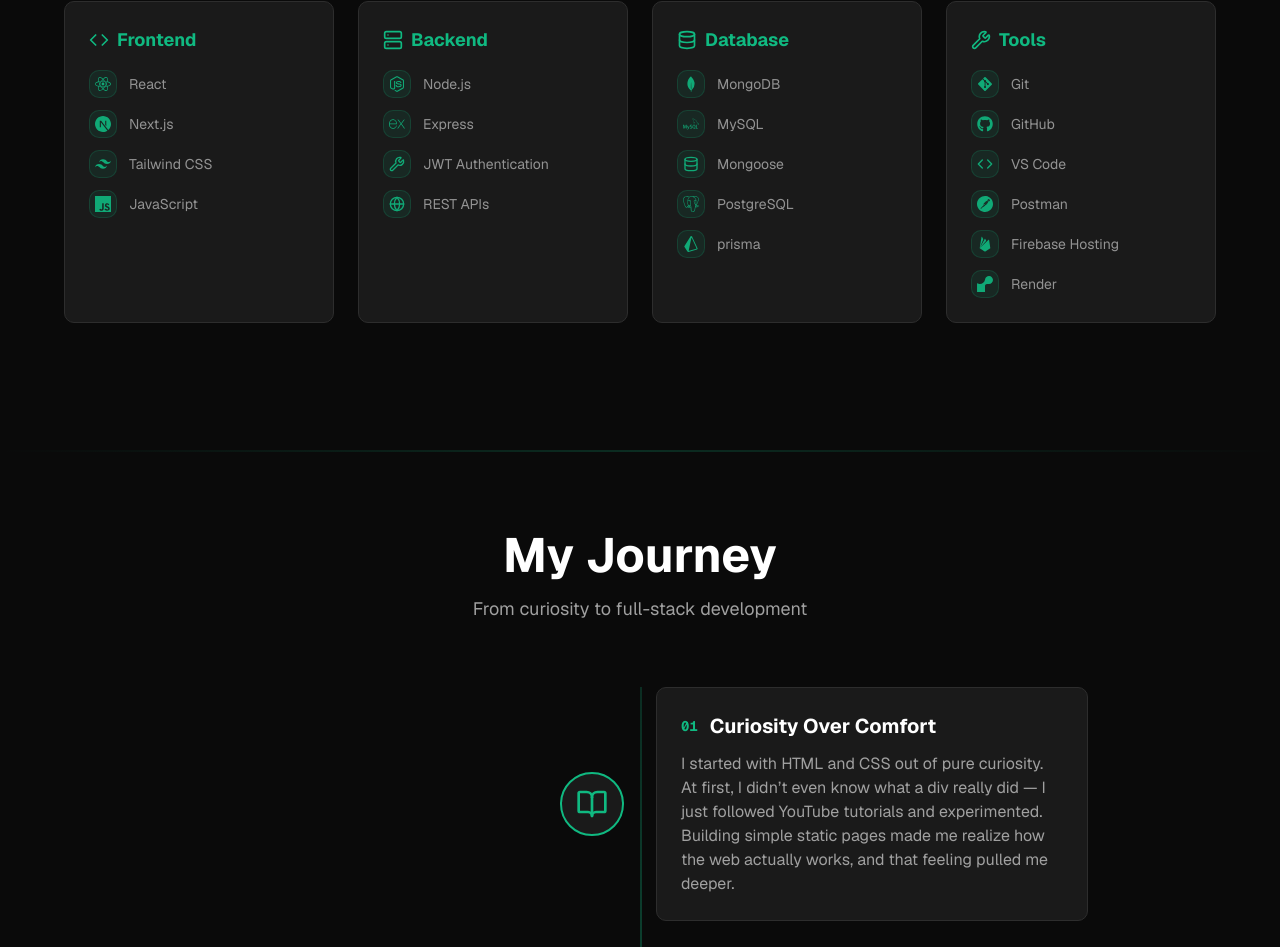
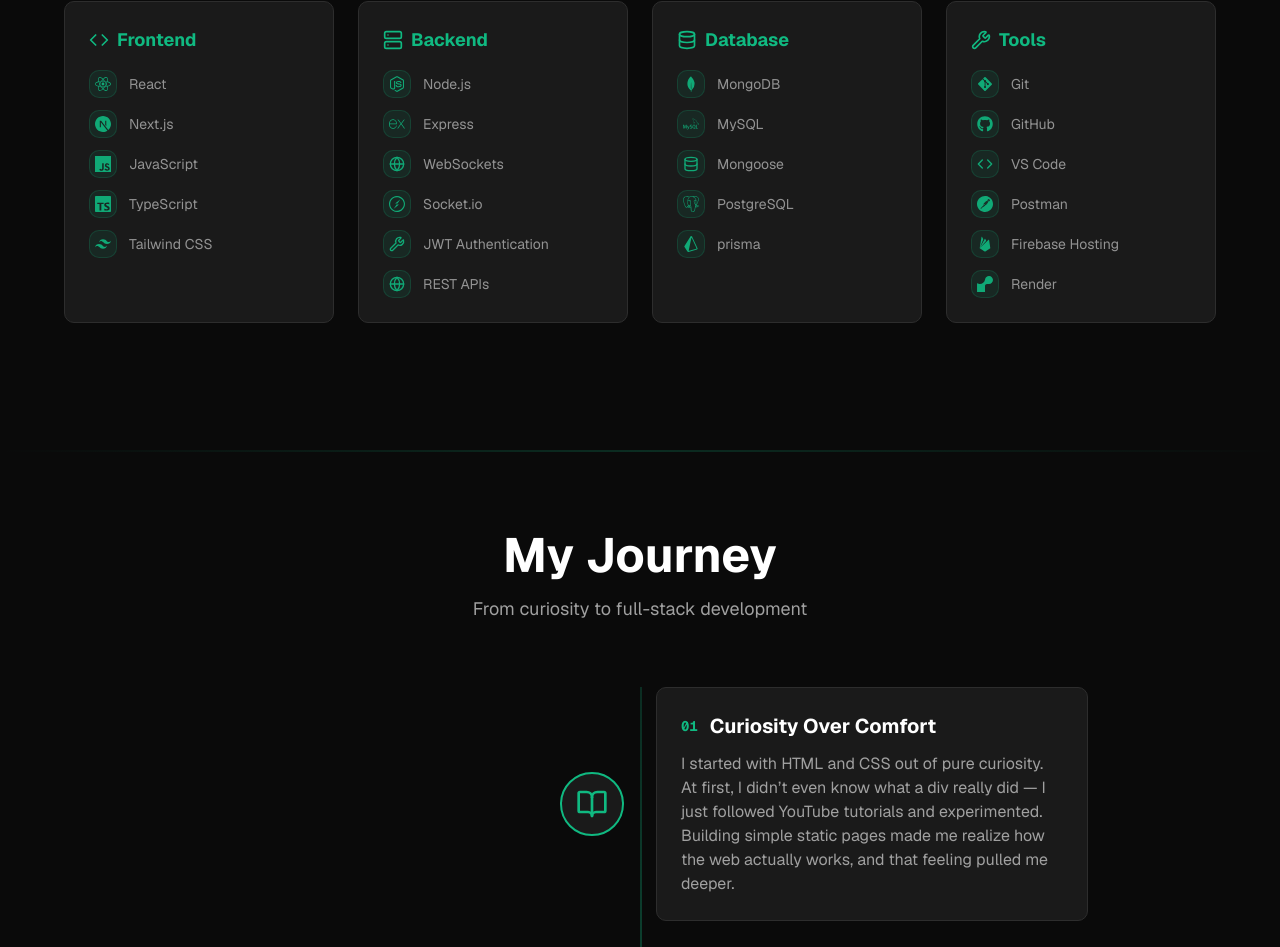
Before and after one commit to akrathor18/MyPortfolio, a Next.js app: page / in a window 1280 px wide. Shown: the part 1848-2795 px from the top of the page. Built offline with nearby package versions, Linux system fonts and the light colour scheme.

Commit message:
feat(skills): add typescript and websockets in skill section

```diff
--- a/src/components/Skills.jsx
+++ b/src/components/Skills.jsx
@@ -12,6 +12,7 @@ import {
   SiNextdotjs,
   SiTailwindcss,
   SiJavascript,
+  SiTypescript,
   SiMongodb,
   SiMysql,
   SiPostman,
@@ -19,6 +20,7 @@ import {
   SiRender,
   SiPostgresql ,
   SiPrisma ,
+  SiSocketdotio ,
 } from "react-icons/si";
 import { useState } from 'react';
 export default function Skills() {
@@ -29,11 +31,14 @@ export default function Skills() {
     'Next.js': SiNextdotjs,
     'Tailwind CSS': SiTailwindcss,
     JavaScript: SiJavascript,
+    TypeScript: SiTypescript,
 
     'Node.js': FaNodeJs,
     Express: SiExpress ,
     'REST APIs': Globe,
     'JWT Authentication': Wrench,
+'WebSockets': Globe,
+  'Socket.io': SiSocketdotio,
 
     MongoDB: SiMongodb,
     MySQL: SiMysql,
@@ -55,13 +60,15 @@ export default function Skills() {
   'Next.js': 'React framework with server-side rendering and routing',
   'Tailwind CSS': 'Utility-first CSS framework for rapid UI development',
   JavaScript: 'Core language for web development',
+  TypeScript: 'Superset of JavaScript with static typing for better code quality',
 
   // Backend
   'Node.js': 'JavaScript runtime for building backend services',
   Express: 'Minimalist web framework for Node.js',
   'JWT Authentication': 'Token-based authentication for securing APIs',
   'REST APIs': 'RESTful architecture for client–server communication',
-
+  'WebSockets': 'Protocol enabling real-time bidirectional communication between client and server',
+  'Socket.io': 'Library for building real-time applications using WebSockets',
   // Database
   MongoDB: 'NoSQL document-based database',
   MySQL: 'Relational database management system',
@@ -82,13 +89,13 @@ export default function Skills() {
     {
       category: 'Frontend',
       icon: Code,
-      skills: ['React', 'Next.js', 'Tailwind CSS', 'JavaScript'],
+      skills: ['React', 'Next.js','JavaScript', 'TypeScript','Tailwind CSS', ],
     },
 
     {
       category: 'Backend',
       icon: Server,
-      skills: ['Node.js', 'Express', "JWT Authentication", 'REST APIs'],
+      skills: ['Node.js', 'Express',  'WebSockets', 'Socket.io',"JWT Authentication", 'REST APIs'],
     },
     {
       category: 'Database',
```
